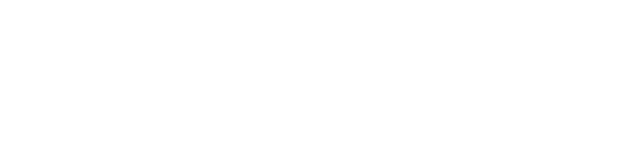
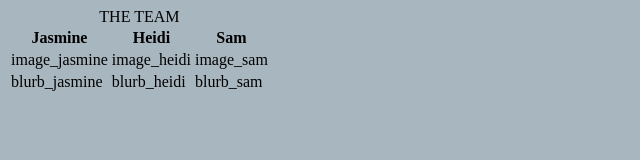
Before and after one commit to samjarzembowski/black-history-ipsum, a plain HTML site: page team.html in a window 1280 px wide. Shown: the whole page, without its empty margins (0-640 px from the left). Drawn offline with Linux system fonts and the light colour scheme.

Commit message:
added basic content to team.html and fixed a few errors in author pages

```diff
--- a/team.html
+++ b/team.html
@@ -0,0 +1,37 @@
+<!DOCTYPE html>
+<html>
+<head>
+  <title>About Us</title>
+  <link rel="stylesheet" type="text/css" href="css/style.css">
+</head>
+<body>
+  <header>
+
+  </header>
+
+<table>
+  <caption>THE TEAM</caption>
+  <thead>
+    <tr>
+      <th>Jasmine</th>
+      <th>Heidi</th>
+      <th>Sam</th>
+    </tr>
+  </thead>
+  <tbody>
+  <!-- images of team in first tbody tr -->
+    <tr id="imagesofteam">
+      <td>image_jasmine</td>
+      <td>image_heidi</td>
+      <td>image_sam</td>
+    </tr>
+    <!-- text blurb for each of us in next tr-->
+    <tr>
+      <td>blurb_jasmine</td>
+      <td>blurb_heidi</td>
+      <td>blurb_sam</td>
+    </tr>
+  </tbody>
+</table>
+</body>
+</html>
```
Also changed, not shown: authors/coates.html (+1 -1 lines), authors/douglas.html (+1 -1 lines), authors/dubois.html (+1 -1 lines), authors/garvey.html (+1 -1 lines), authors/kingjr.html (+1 -1 lines), authors/licoln.html (+1 -1 lines), authors/malcolmx.html (+1 -1 lines), authors/obama.html (+1 -1 lines), authors/truth.html (+1 -1 lines), authors/washington.html (+1 -1 lines), authors/wells.html (+1 -1 lines).
